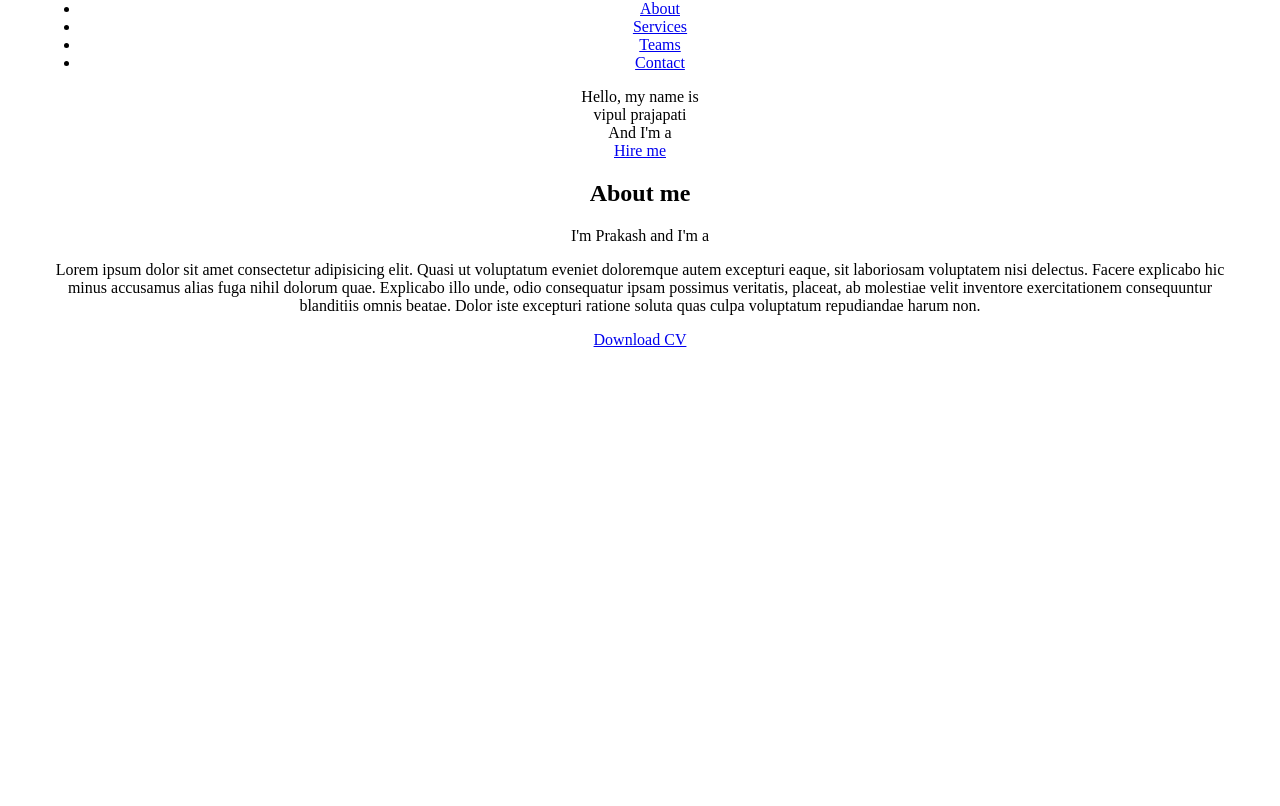
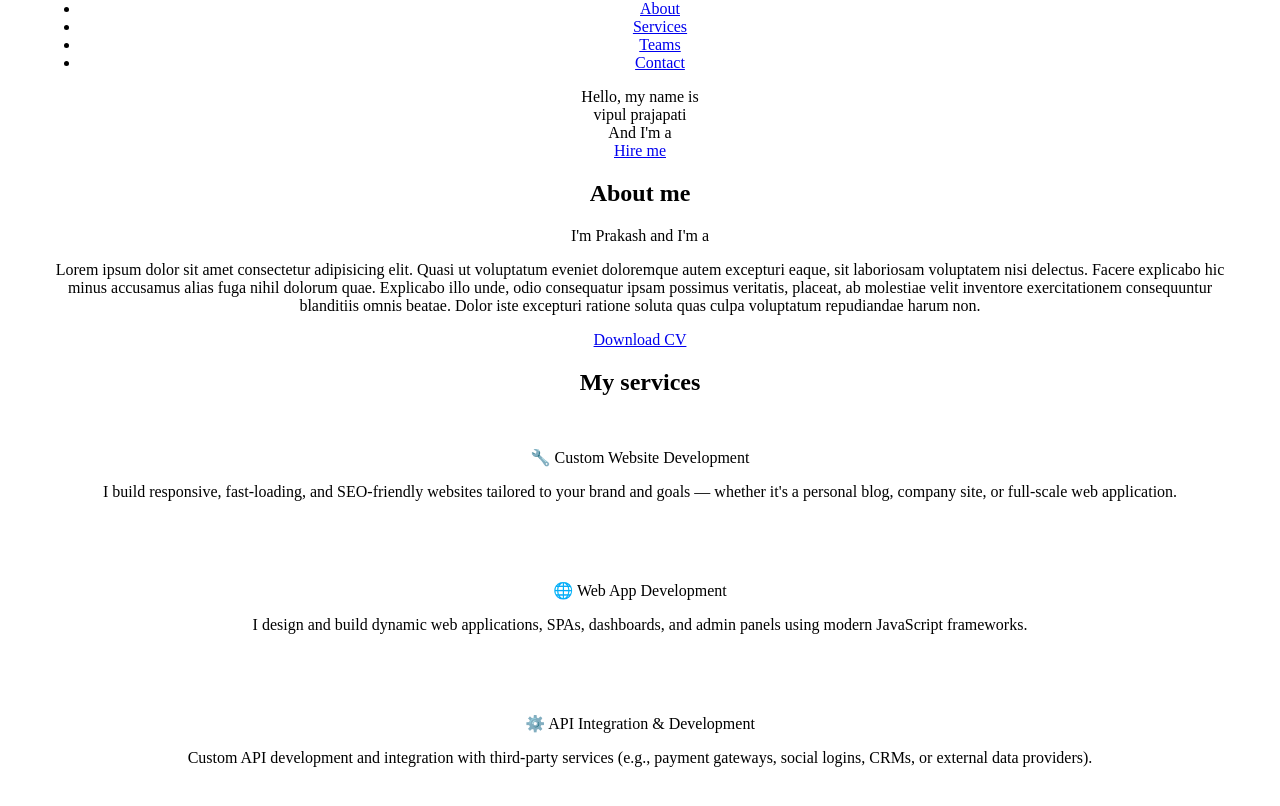
Before and after one commit to Vipullprajapati/advertising, a React (Vite) app in the folder my-app/: page / in a window 1280 px wide. Shown: the part 218-1024 px from the top of the page. Before the commit the page ends 800 px from the top, so only its background shows below. Built offline with nearby package versions, Linux system fonts and the light colour scheme.

Commit message:
create a my service dashboard

```diff
--- a/my-app/src/App.jsx
+++ b/my-app/src/App.jsx
@@ -43,10 +43,9 @@ function App() {
         </div>
       </nav>
 
+      {/* Home section */}
 
-     {/* Home section */}
-
-     <section class="home" id="home">
+      <section class="home" id="home">
         <div class="max-width">
           <div class="home-content">
             <div class="text-1">Hello, my name is</div>
@@ -58,7 +57,6 @@ function App() {
           </div>
         </div>
       </section>
-
 
       {/* About section */}
 
@@ -86,6 +84,47 @@ function App() {
         </div>
       </section>
 
+      {/* Services section */}
+
+      <div class="services" id="services">
+        <div class="max-width">
+          <h2 class="title">My services</h2>
+          <div class="serv-content">
+            <div class="card">
+              <div class="box">
+                <i class="fas fa-paint-brush"></i>
+                <div class="text">🔧 Custom Website Development</div>
+                <p>
+                  I build responsive, fast-loading, and SEO-friendly websites
+                  tailored to your brand and goals — whether it's a personal
+                  blog, company site, or full-scale web application.
+                </p>
+              </div>
+            </div>
+            <div class="card">
+              <div class="box">
+                <i class="fas fa-chart-line"></i>
+                <div class="text">🌐 Web App Development</div>
+                <p>
+                  I design and build dynamic web applications, SPAs, dashboards,
+                  and admin panels using modern JavaScript frameworks.
+                </p>
+              </div>
+            </div>
+            <div class="card">
+              <div class="box">
+                <i class="fas fa-code"></i>
+                <div class="text">⚙️ API Integration & Development</div>
+                <p>
+                  Custom API development and integration with third-party
+                  services (e.g., payment gateways, social logins, CRMs, or
+                  external data providers).
+                </p>
+              </div>
+            </div>
+          </div>
+        </div>
+      </div>
     </>
   );
 }
```
